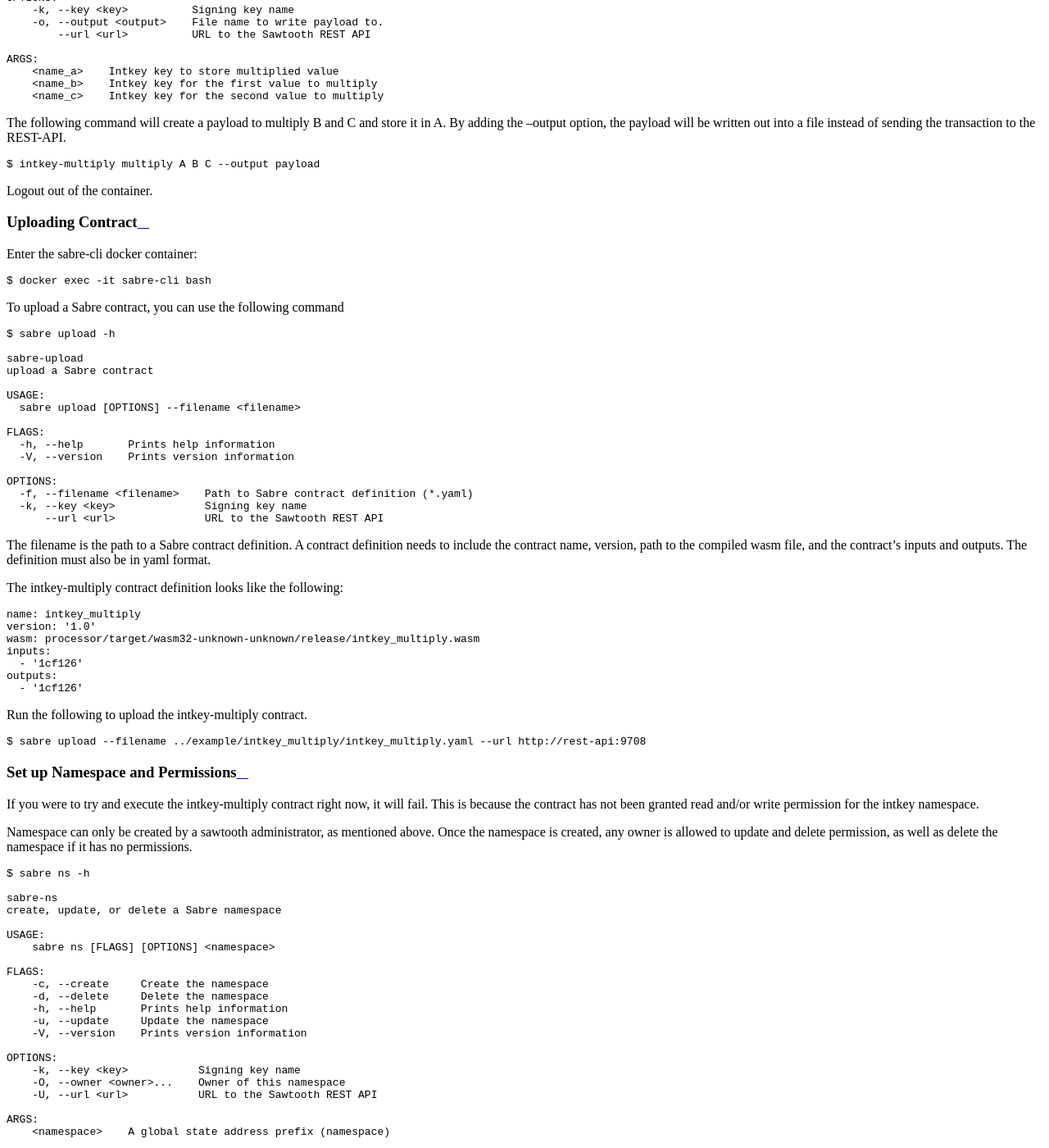
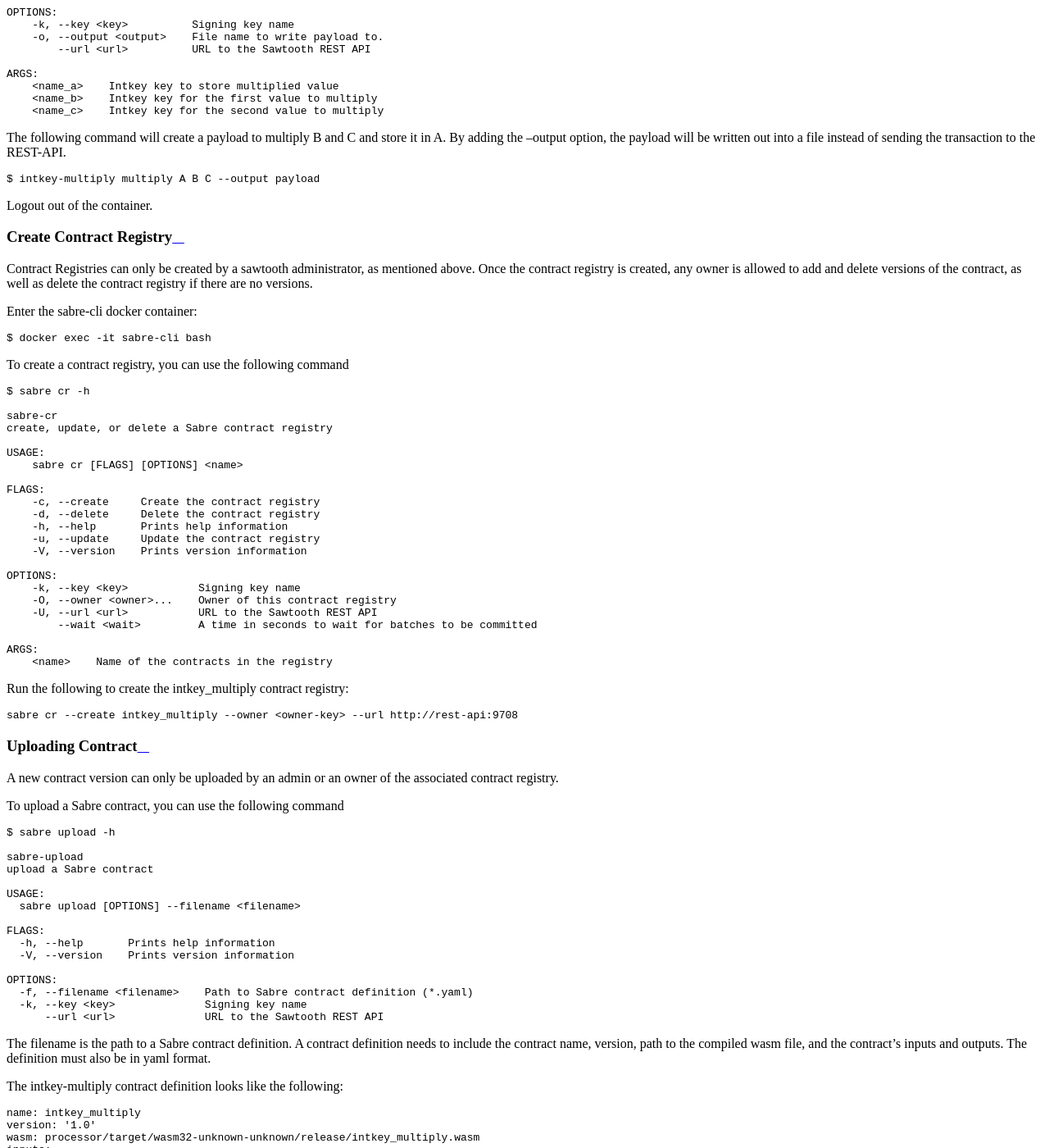
Before and after one commit to hyperledger-archives/transact, a Sphinx documentation site: the page built from docs/source/application_developer_guide.rst, in a window 1280 px wide and 1400 px high, scrolled down 4744 px. Shown: the whole window at 82% size. Built offline with Sphinx 7.4.7 and the Read the Docs theme 2.0.0, drawn with Linux system fonts in a browser that asks for light colours; formulas are drawn with MathJax 3; some of the changed text lies outside the part shown.

Commit message:
Update Application developer for contract registry
Signed-off-by: Andrea Gunderson <agunde@bitwise.io>

```diff
--- a/docs/source/application_developer_guide.rst
+++ b/docs/source/application_developer_guide.rst
@@ -255,9 +255,9 @@
 Starting the network
 --------------------
 Only an administrator, whose public key is stored in
-``sawtooth.swa.administrators`` are allowed to add namespace registries to the
-Sabre network. As such this key, is shared between the Sawtooth Validator
-container and the Sabre Cli container.
+``sawtooth.swa.administrators`` are allowed to add namespace and contract
+registries to the Sabre network. As such this key, is shared between the
+Sawtooth Validator container and the Sabre CLI container.
 
 To start up the network run the following command from the top level
 sawtooth-sabre directory:
@@ -343,13 +343,57 @@
 
 Logout out of the container.
 
-Uploading Contract
-------------------
+Create Contract Registry
+------------------------
+Contract Registries can only be created by a sawtooth administrator, as
+mentioned above. Once the contract registry is created, any owner is allowed to
+add and delete versions of the contract, as well as delete the contract
+registry if there are no versions.
+
 Enter the sabre-cli docker container:
 
 .. code-block:: console
 
   $ docker exec -it sabre-cli bash
+
+To create a contract registry, you can use the following command
+
+.. code-block:: console
+
+  $ sabre cr -h
+
+  sabre-cr
+  create, update, or delete a Sabre contract registry
+
+  USAGE:
+      sabre cr [FLAGS] [OPTIONS] <name>
+
+  FLAGS:
+      -c, --create     Create the contract registry
+      -d, --delete     Delete the contract registry
+      -h, --help       Prints help information
+      -u, --update     Update the contract registry
+      -V, --version    Prints version information
+
+  OPTIONS:
+      -k, --key <key>           Signing key name
+      -O, --owner <owner>...    Owner of this contract registry
+      -U, --url <url>           URL to the Sawtooth REST API
+          --wait <wait>         A time in seconds to wait for batches to be committed
+
+  ARGS:
+      <name>    Name of the contracts in the registry
+
+Run the following to create the intkey_multiply contract registry:
+
+.. code-block:: console
+
+  sabre cr --create intkey_multiply --owner <owner-key> --url http://rest-api:9708
+
+Uploading Contract
+------------------
+A new contract version can only be uploaded by an admin or an owner of the
+associated contract registry.
 
 To upload a Sabre contract, you can use the following command
 
```
